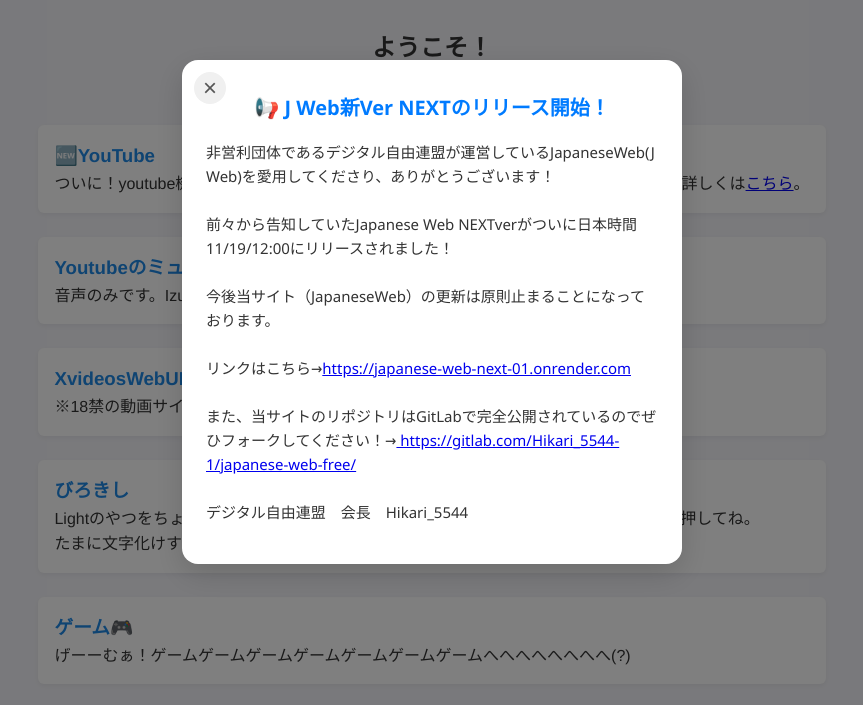
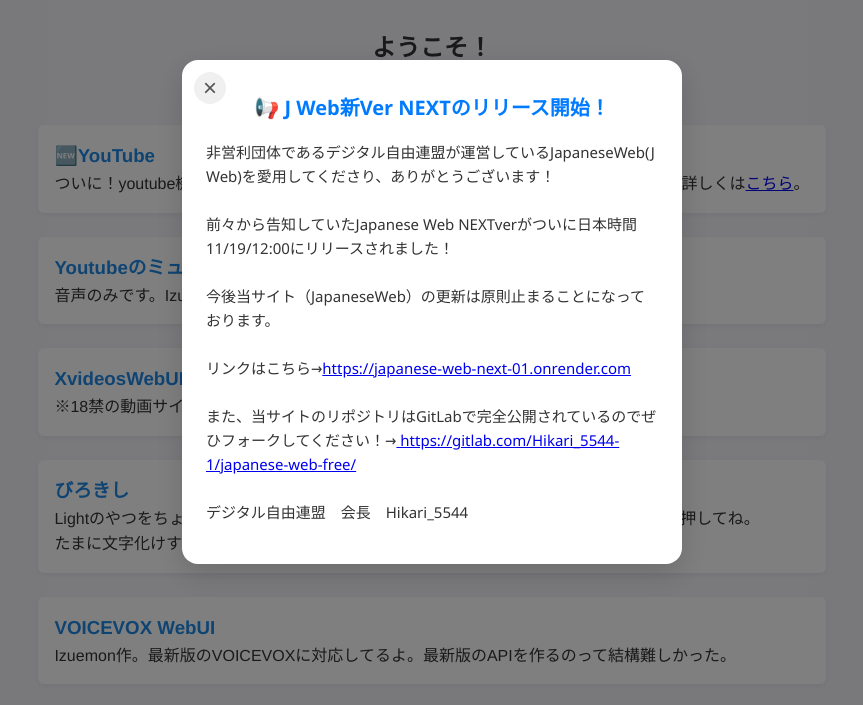
Before and after one commit to izum00/japanese-web-free, a website: page public/index.html in a window 1280 px wide. Shown: the part 88-793 px from the top of the page, without its empty margins (208-1071 px from the left). Drawn offline with Linux system fonts and the light colour scheme.

Commit message:
Update index.html

```diff
--- a/public/index.html
+++ b/public/index.html
@@ -66,6 +66,10 @@
 </p>
 </article>
 <article>
+<h3><a href="/voicevox">VOICEVOX WebUI</a></h3>
+<p>Izuemon作。最新版のVOICEVOXに対応してるよ。最新版のAPIを作るのって結構難しかった。</p>
+</article>
+<article>
 <h3><a href="/game">&#12466;&#12540;&#12512;🎮️</a></h3>
 <p>&#12370;&#12540;&#12540;&#12416;&#12353;&#65281;&#12466;&#12540;&#12512;&#12466;&#12540;&#12512;&#12466;&#12540;&#12512;&#12466;&#12540;&#12512;&#12466;&#12540;&#12512;&#12466;&#12540;&#12512;&#12466;&#12540;&#12512;&#12408;&#12408;&#12408;&#12408;&#12408;&#12408;&#12408;&#12408;(?)</p>
 </article>
```
